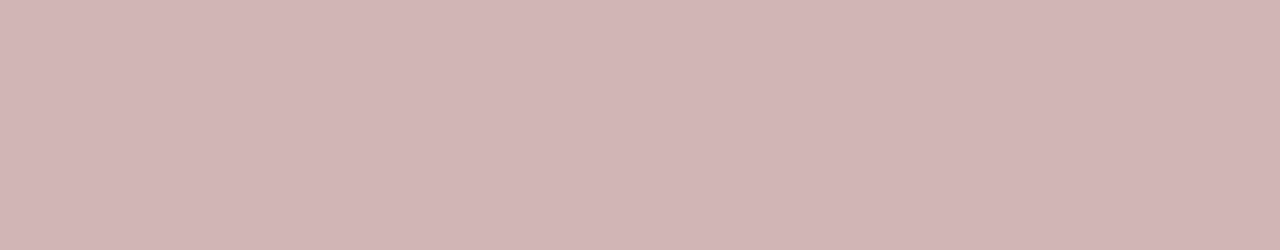
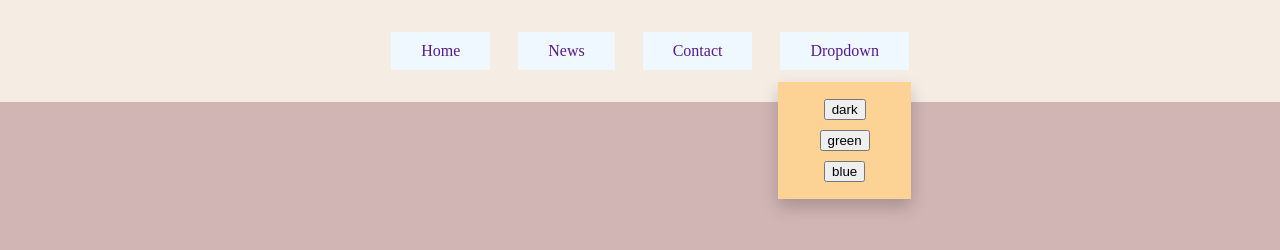
Before and after one commit to coffee-marios/npm_test, a website built with webpack: page dist/index.html in a window 1280 px wide. Built offline with nearby package versions, Linux system fonts and the light colour scheme.

Commit message:
Add nav-bar

```diff
--- a/src/style.css
+++ b/src/style.css
@@ -1,3 +1,90 @@
 body {
     background-color: rgb(209, 181, 181);
+    padding: 0;
+    margin: 0;
 }
+
+nav {
+    background-color: rgba(255, 250, 240, 0.795);
+    border: #00060400 2px solid;
+}
+
+#nav {
+    text-align: center;
+    /* overflow: hidden; */
+}
+
+#nav li {
+    display: inline;
+
+}
+
+
+
+li a {
+    text-decoration: none;
+}
+
+
+.navButton:hover:not(.active) {
+    background-color: #04AA6D;
+    /* Green */
+    color: white;
+}
+
+
+
+.active {
+    background-color: #04AA6D;
+}
+
+
+
+li {
+    position: relative;
+    display: inline-block;
+    margin-right: 20px;
+}
+
+
+.line {
+    display: inline;
+}
+
+.dropbtn {
+    cursor: pointer;
+    border: none;
+}
+
+.dropdown {
+    position: absolute;
+    top: 0;
+    left: 0;
+}
+
+.dropOptions {
+    position: absolute;
+    top: 40px;
+    left: 0;
+    background-color: rgb(252, 211, 148);
+    padding: 12px 16px;
+    box-shadow: 0px 8px 16px 0px rgba(0, 0, 0, 0.2);
+    z-index: 1;
+}
+
+.dropOptions button {
+    margin: 5px;
+}
+
+.navButton {
+    text-decoration: none;
+
+    padding: 10px 30px;
+    background-color: aliceblue;
+    border: none;
+    display: inline-block;
+    font-size: 16px;
+    margin: 14px 2px;
+    font-family: 'Times New Roman', Times, serif;
+    color: #551A8B;
+}
```
Also changed, not shown: dist/bundle.js, dist/index.html.
